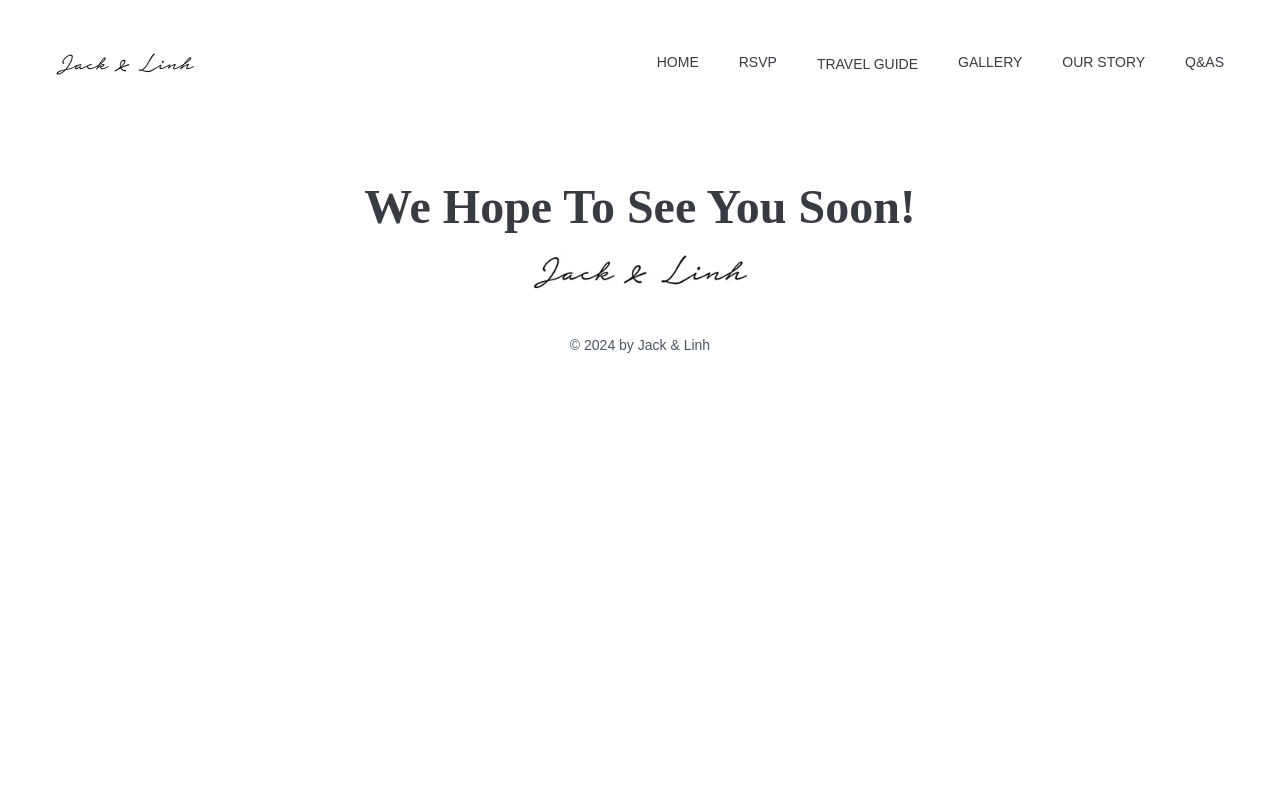
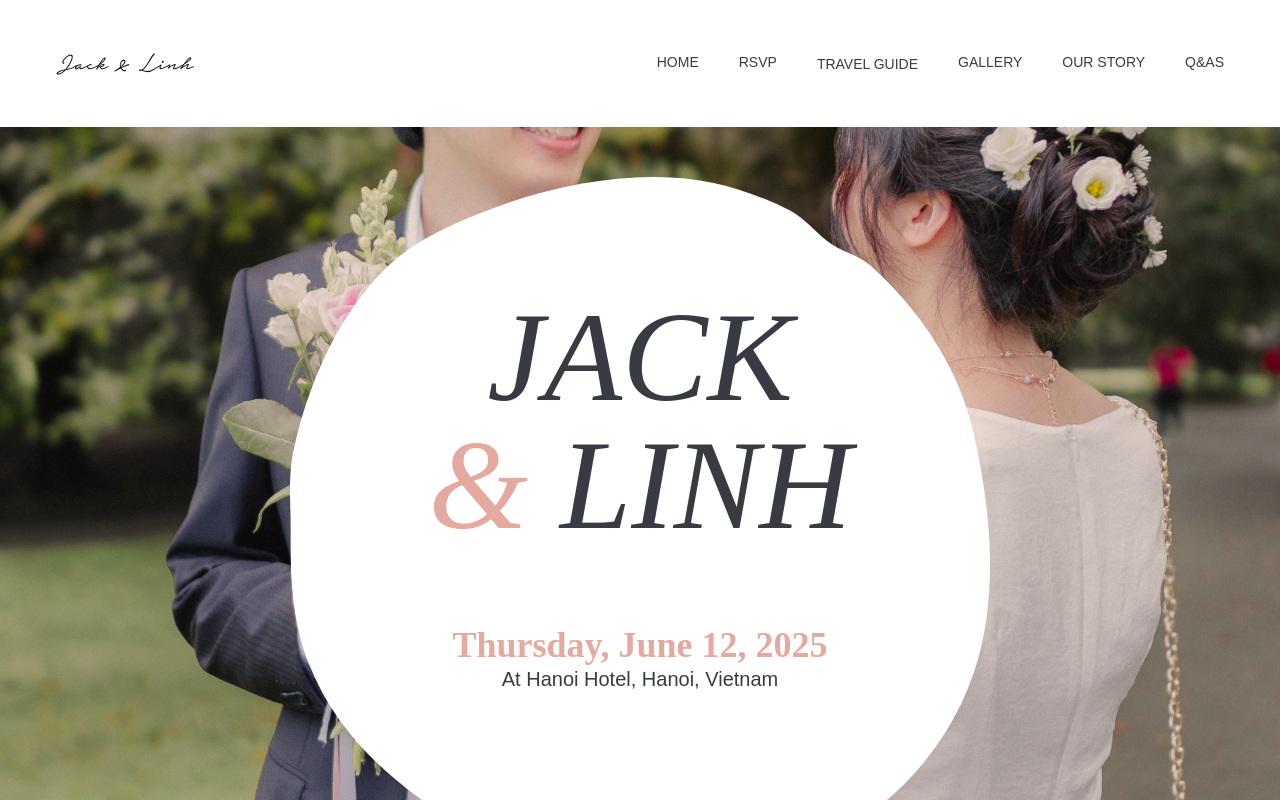
Before and after one commit to chuq2b2/WeddingInvitation, a Next.js app: page /event-details/hanoi-wedding in a window 1280 px wide. Shown: the top 800 px of the page. Built offline with nearby package versions, Linux system fonts and the light colour scheme.

Commit message:
Add Invite component

```diff
--- /dev/null
+++ b/src/components/Invite.tsx
@@ -0,0 +1,116 @@
+// Invite.tsx
+import React from "react";
+
+interface InviteProps {
+  location: string;
+  date: string;
+  hotel: string;
+}
+
+const EventInvite: React.FC<InviteProps> = ({ location, date, hotel }) => {
+  return (
+    <div
+      className="w-5/9 p-2 h-screen parallax-full sm:relative pt-50 flex items-center justify-center"
+      style={{
+        backgroundImage:
+          "linear-gradient(rgba(228, 169, 159, 0.3), rgba(228, 169, 159, 0.3)), url('../Linh-22.jpg')",
+        backgroundBlendMode: "multiply",
+        backgroundSize: "cover",
+        backgroundPosition: "center",
+      }}
+    >
+      <div className=" relative items-center justify-center p-6">
+        <svg
+          preserveAspectRatio="none"
+          data-bbox="20 22.998 159.999 154.001"
+          viewBox="20 22.998 159.999 154.001"
+          height="700"
+          width="700"
+          xmlns="http://www.w3.org/2000/svg"
+          data-type="shape"
+          role="presentation"
+          aria-hidden="true"
+          aria-label=""
+        >
+          <g fill="white">
+            <path d="M41.738 43.211c-7.63 7.267-12.885 16.332-16.793 26.264a88.408 88.408 0 0 0-4.269 14.32c-1.152 5.536-.471 11.527-.524 17.169-.095 10.175.363 19.968 4.238 29.259 5.261 12.614 14.036 21.442 24.834 29.185 4.869 3.491 10.149 6.492 15.704 8.976 2.062.922 4.163 1.191 6.294 1.969 2.715.992 5.481 2.448 8.282 3.201a100.91 100.91 0 0 0 15.258 2.864c8.405.914 16.893.76 25.107-.533 8.501-1.338 15.248-4.801 22.763-8.654 3.978-2.039 9.222-3.535 12.753-6.313a65.83 65.83 0 0 0 14.476-15.804 61.038 61.038 0 0 0 6.484-13.201c5.813-16.587 3.873-36.003-.158-52.834-3.377-14.103-12.213-26.871-23.598-36.647-2.747-2.359-5.951-2.739-8.954-4.726-3.086-2.042-5.978-5.68-9.247-7.28-5.713-2.796-11.638-4.877-17.537-6.108-4.194-.875-8.697-1.297-13.372-1.319-12.2-.056-25.566 2.615-37.625 7.073-9.15 3.386-17.549 6.884-24.116 13.139z"></path>
+          </g>
+        </svg>
+        <div className="absolute inset-20 items-center justify-center text-center">
+          <p className="text-xl avenir animate-slideFromTop">
+            Together with their families
+          </p>
+          <h1 className="p-8 text-5xl md:text-9xl didot italic text-[#383B42] uppercase text-center animate-slideFromBottom">
+            Jack
+            <span className="md:block">
+              <span className="text-custom-pink"> & </span> Linh
+            </span>
+          </h1>
+          <p className="text-xl avenir animate-slideFromBottom delay-5">
+            joyfully invite you to their wedding celebrations
+          </p>
+          <p className="text-4xl mt-4 fraunces text-center font-bold text-custom-pink">
+            {date}
+          </p>
+          <h1 className="text-xl avenir text-[#383B42] text-center">
+            At {hotel}, {location}
+          </h1>
+        </div>
+        {/* <p className="text-xl avenir animate-slideFromTop">
+          Together with their families
+        </p>
+        <h1 className="p-8 text-5xl md:text-9xl didot italic text-[#383B42] uppercase text-center animate-slideFromBottom">
+          Jack
+          <span className="md:block">
+            <span className="text-custom-pink"> & </span> Linh
+          </span>
+        </h1>
+        <p className="text-xl avenir animate-slideFromBottom delay-5">
+          joyfully invite you to their wedding celebrations
+        </p>
+        <p className="text-4xl mt-4 fraunces text-center font-bold text-custom-pink">
+          {date}
+        </p>
+        <h1 className="text-xl avenir text-[#383B42] text-center">
+          At {hotel}, {location}
+        </h1> */}
+      </div>
+    </div>
+    // <div
+    //   className="w-5/9 p-2 h-screen parallax-full sm:relative pt-50"
+    //   style={{
+    //     backgroundImage:
+    //       "linear-gradient(rgba(228, 169, 159, 0.3), rgba(228, 169, 159, 0.3)), url('../Linh-22.jpg')",
+    //     backgroundBlendMode: "multiply",
+    //     backgroundSize: "cover",
+    //     backgroundPosition: "center",
+    //   }}
+    // >
+    //   <div className="bg-white justify-center items-center w-1/2">
+    //     <div className="w-full flex flex-col justify-center items-center p-6">
+    //       <p className="text-xl avenir animate-slideFromTop">
+    //         Together with their families
+    //       </p>
+    //       <h1 className="p-8 text-5xl md:text-9xl didot italic  text-[#383B42] uppercase text-center animate-slideFromBottom">
+    //         Jack
+    //         <span className="md:block">
+    //           <span className="text-custom-pink"> & </span> Linh
+    //         </span>
+    //       </h1>
+    //       <p className="text-xl avenir animate-slideFromBottom delay-5">
+    //         joyfully invite you to their wedding celebrations
+    //       </p>
+    //     </div>
+    //     <p className="text-4xl mt-4 fraunces text-center font-bold text-custom-pink">
+    //       {date}
+    //     </p>
+
+    //     <h1 className=" text-xl avenir text-[#383B42] text-center">
+    //       At {hotel}, {location}
+    //     </h1>
+    //   </div>
+    // </div>
+  );
+};
+
+export default EventInvite;
--- a/src/pages/event-details/hanoi-wedding/index.tsx
+++ b/src/pages/event-details/hanoi-wedding/index.tsx
@@ -1,6 +1,15 @@
+import EventInvite from "@/components/Invite";
+import { eventDetails } from "@/components/EventDetails";
+
 export default function HanoiWedding() {
+  const hanoi = eventDetails.hanoi;
   return (
     <>
+      <EventInvite
+        location={hanoi.location}
+        date={hanoi.date}
+        hotel={hanoi.hotel}
+      />
       <h1>Hanoi</h1>
     </>
   );
--- a/src/styles/globals.css
+++ b/src/styles/globals.css
@@ -6,6 +6,7 @@
   --background: #ffffff;
   --foreground: #171717;
   --bg-overlay-color: transparent;
+  --color_42: 228, 169, 159;
 }
 
 @media (prefers-color-scheme: dark) {
@@ -73,6 +74,10 @@ nav {
   font-family: "Fraunces", "Didot", serif;
 }
 
+.text-custom-pink {
+  color: rgb(var(--color_42));
+}
+
 @media (max-width: 768px) {
   .logo-container {
     justify-content: center;
```
Also changed, not shown: public/Linh-22.jpg (added).
